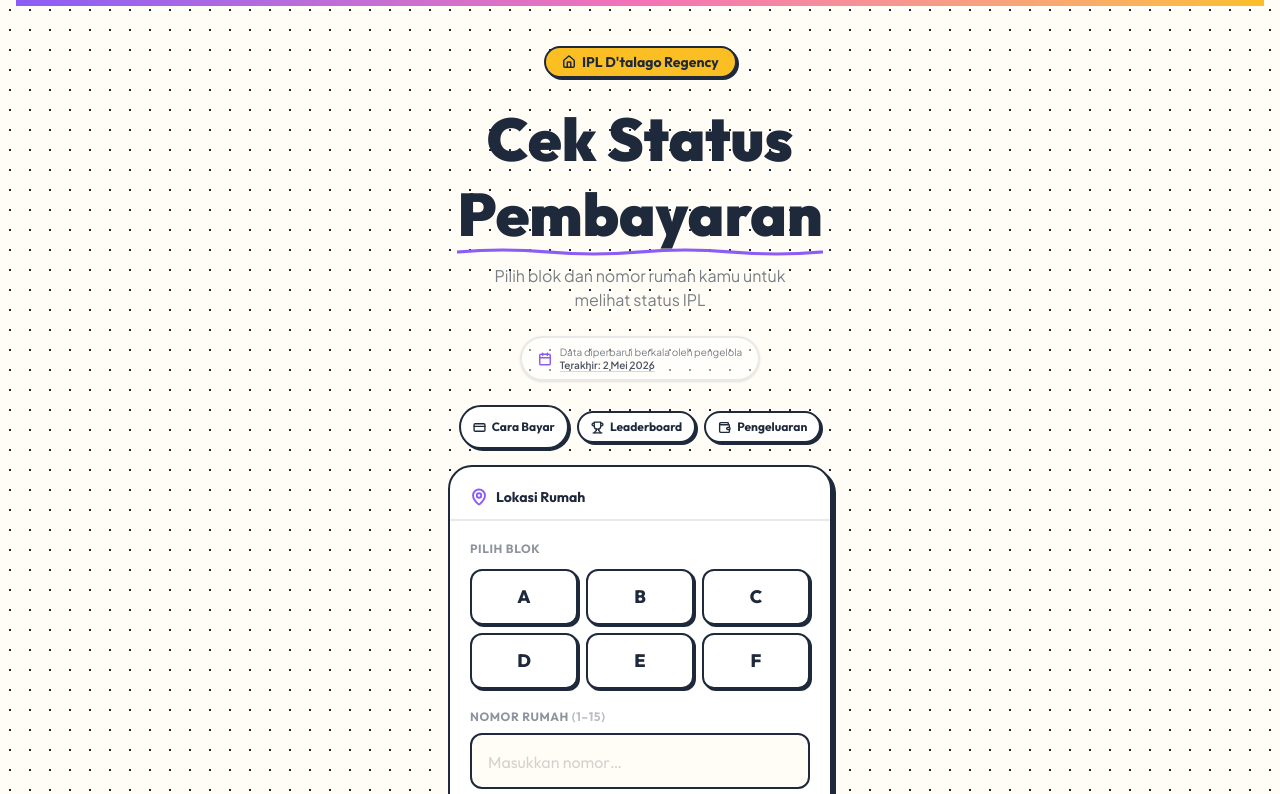
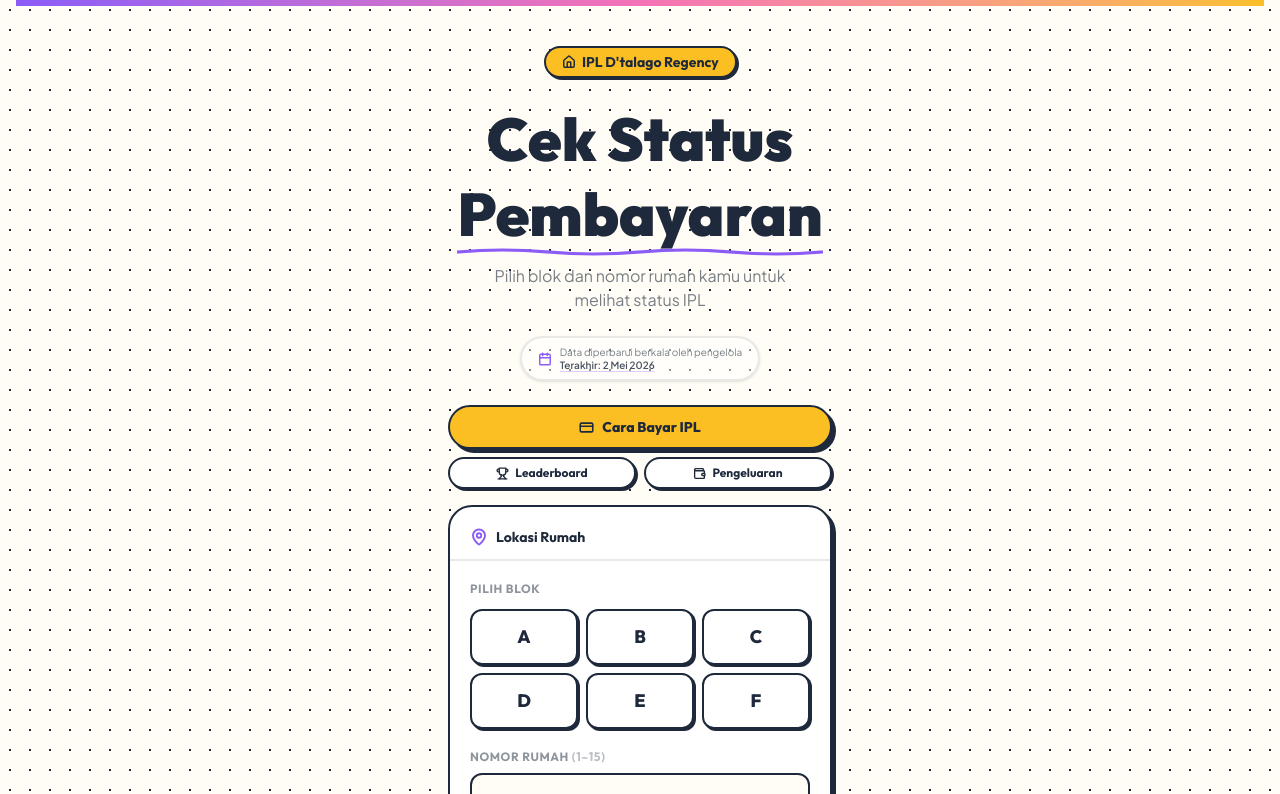
Before and after one commit to ihsansatriawan/catat-uang-warga, a React (Vite) app: page / in a window 1280 px wide. Shown: the top 794 px of the page. Built offline with nearby package versions, Linux system fonts and the light colour scheme.

Commit message:
feat: update UI home

```diff
--- a/src/components/SearchView.jsx
+++ b/src/components/SearchView.jsx
@@ -90,27 +90,32 @@ export default function SearchView({ onSearch }) {
         </div>
 
         {/* Quick nav chips */}
-        <div className="mb-4 flex items-center gap-2 animate-fade-in stagger-3 flex-wrap justify-center">
+        <div className="mb-4 w-full max-w-sm flex flex-col items-center gap-2 animate-fade-in stagger-3">
+          {/* Cara Bayar — prominent full-width chip */}
           <button
             onClick={() => setShowPaymentInfo(true)}
             className="
-              inline-flex items-center gap-1.5
-              bg-white border-2 border-slate-dark rounded-full px-3 py-1.5
-              font-heading font-bold text-xs shadow-hard-sm
-              hover:bg-yellow active:translate-x-[1px] active:translate-y-[1px] active:shadow-none
+              w-full inline-flex items-center justify-center gap-2
+              bg-yellow border-2 border-slate-dark rounded-full px-5 py-2.5
+              font-heading font-extrabold text-sm shadow-hard
+              hover:translate-x-[-2px] hover:translate-y-[-2px] hover:shadow-hard-lg
+              active:translate-x-0 active:translate-y-0 active:shadow-hard-sm
               transition-all
             "
           >
-            <CreditCard size={13} strokeWidth={2.5} />
-            Cara Bayar
+            <CreditCard size={15} strokeWidth={2.5} />
+            Cara Bayar IPL
           </button>
+
+          {/* Secondary chips row */}
+          <div className="flex items-center gap-2 w-full">
             <Link
               to="/leaderboard"
               className="
-              inline-flex items-center gap-1.5
+                flex-1 inline-flex items-center justify-center gap-1.5
                 bg-white border-2 border-slate-dark rounded-full px-3 py-1.5
                 font-heading font-bold text-xs shadow-hard-sm
-              hover:bg-yellow active:translate-x-[1px] active:translate-y-[1px] active:shadow-none
+                hover:bg-cream active:translate-x-[1px] active:translate-y-[1px] active:shadow-none
                 transition-all
               "
             >
@@ -120,16 +125,17 @@ export default function SearchView({ onSearch }) {
             <Link
               to="/pengeluaran"
               className="
-              inline-flex items-center gap-1.5
+                flex-1 inline-flex items-center justify-center gap-1.5
                 bg-white border-2 border-slate-dark rounded-full px-3 py-1.5
                 font-heading font-bold text-xs shadow-hard-sm
-              hover:bg-yellow active:translate-x-[1px] active:translate-y-[1px] active:shadow-none
+                hover:bg-cream active:translate-x-[1px] active:translate-y-[1px] active:shadow-none
                 transition-all
               "
             >
               <Wallet size={13} strokeWidth={2.5} />
               Pengeluaran
             </Link>
+          </div>
         </div>
 
         {/* Search Card */}
```
Lines whose indentation alone changed are shown as unchanged.
